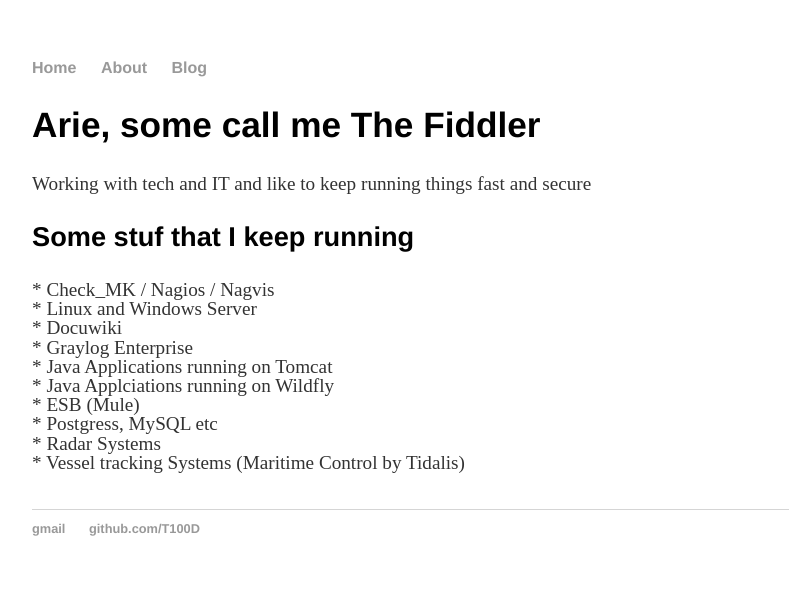
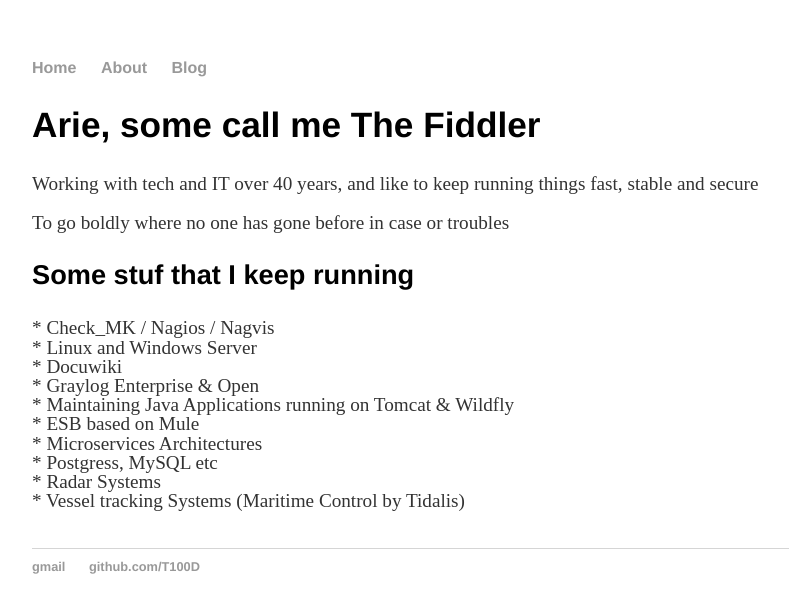
Before and after one commit to T100D/T100D.github.io, a Jekyll site: the page built from index.html, in a window 1280 px wide. Shown: the top 613 px of the page, without its empty margins (192-981 px from the left). Built offline with Jekyll 4.4.1, drawn with Linux system fonts in a browser that asks for light colours.

Commit message:
Update blurb content in index.html

```diff
--- a/index.html
+++ b/index.html
@@ -5,7 +5,8 @@
 
 		<div class="blurb">
 			<h2>Arie, some call me The Fiddler</h2>
-			<p>Working with tech and IT and like to keep running things fast and secure</p>
+			<p>Working with tech and IT over 40 years, and like to keep running things fast, stable and secure</p>
+			<p>To go boldly where no one has gone before in case or troubles</p>
 		</div>
 
 		<div class="blurb">
@@ -13,12 +14,12 @@
 			<p>* Check_MK / Nagios / Nagvis<br>
 			* Linux and Windows Server <br>
 			* Docuwiki <br>
-			* Graylog Enterprise<br>
-			* Java Applications running on Tomcat<br>
-			* Java Applciations running on Wildfly<br>
-			* ESB (Mule) <br>
-			* Postgress, MySQL etc<br>
-			* Radar Systems<br>
+			* Graylog Enterprise & Open <br>
+			* Maintaining Java Applications running on Tomcat & Wildfly <br>
+			* ESB based on Mule <br>
+			* Microservices Architectures <br>
+			* Postgress, MySQL etc <br>
+			* Radar Systems <br>
 			* Vessel tracking Systems (Maritime Control by Tidalis)<br>
 			</p>
 			<br>
```
